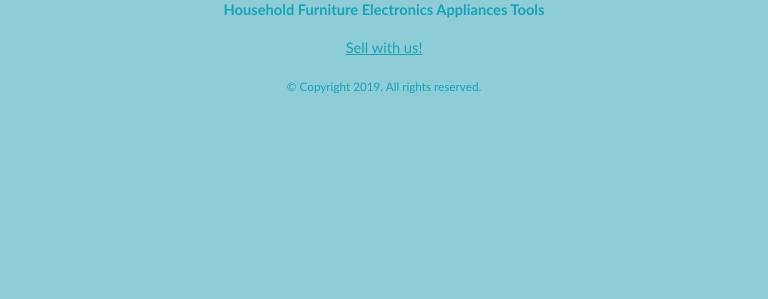
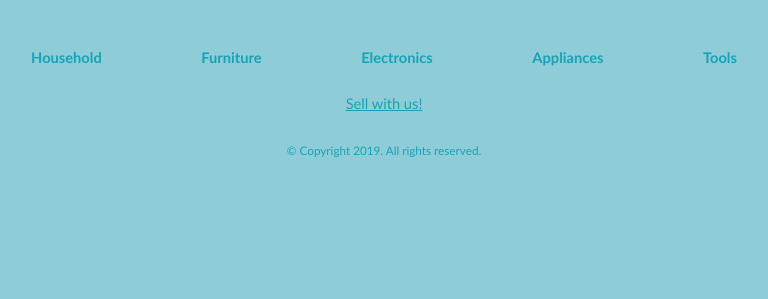
Before and after one commit to gth2103/res_app, a Flask app: template res/app/templates/buy.html in a window 1280 px wide. Shown: the part 2339-2638 px from the top of the page, without its empty margins (252-1020 px from the left). Run offline with Flask 2, Linux system fonts and the light colour scheme; the template is opened without the code that fills it, so the values that code supplies are empty; parts of the project's set-up code (start-up, migrations or seed data) failed here and were passed over; some libraries are stand-ins or nearby versions.

Commit message:
format buyer base add text

```diff
--- a/res/app/static/css/style.css
+++ b/res/app/static/css/style.css
@@ -308,6 +308,8 @@ h5 {
     height: 300px;
     color: #17a2b8;
     background-color: #8ecdd7;
+    box-shadow: 0px -1px 1px #e5e5e5;
+    border-color: #d5d5d5 !important;
 }
 
 .base_item {
--- a/res/app/templates/buy.html
+++ b/res/app/templates/buy.html
@@ -109,26 +109,26 @@
         </div>
     </div>
     <div class="row">
-        <div class="col base_buyer text-center">
-            <p>
-            <a class="base_item font-weight-bold" href="/buy/household">
+        <div class="col base_buyer text-center p-5">
+            <p class="mb-4">
+            <a class="base_item m-5 font-weight-bold" href="/buy/household">
                 Household
             </a>
-            <a class="base_item font-weight-bold" href="/buy/furniture">
+            <a class="base_item m-5 font-weight-bold" href="/buy/furniture">
                 Furniture
             </a>
-            <a class="base_item font-weight-bold" href="/buy/electronics">
+            <a class="base_item m-5 font-weight-bold" href="/buy/electronics">
                 Electronics
             </a>
-            <a class="base_item font-weight-bold" href="/buy/appliances">
+            <a class="base_item m-5 font-weight-bold" href="/buy/appliances">
                 Appliances
             </a>
-            <a class="base_item font-weight-bold" href="/buy/tools">
+            <a class="base_item m-5 font-weight-bold" href="/buy/tools">
                 Tools
             </a>
             </p>
-            <p><u>
-                <a class="base_item" href="/sell" tabindex="-1" aria-disabled="false">Sell with us!</a>
+            <p class="m-4"><u>
+                <a class="base_item pt-5 m-5" href="/sell" tabindex="-1" aria-disabled="false">Sell with us!</a>
             </u></p>
             <p>
                 <small class="base_item">
```
